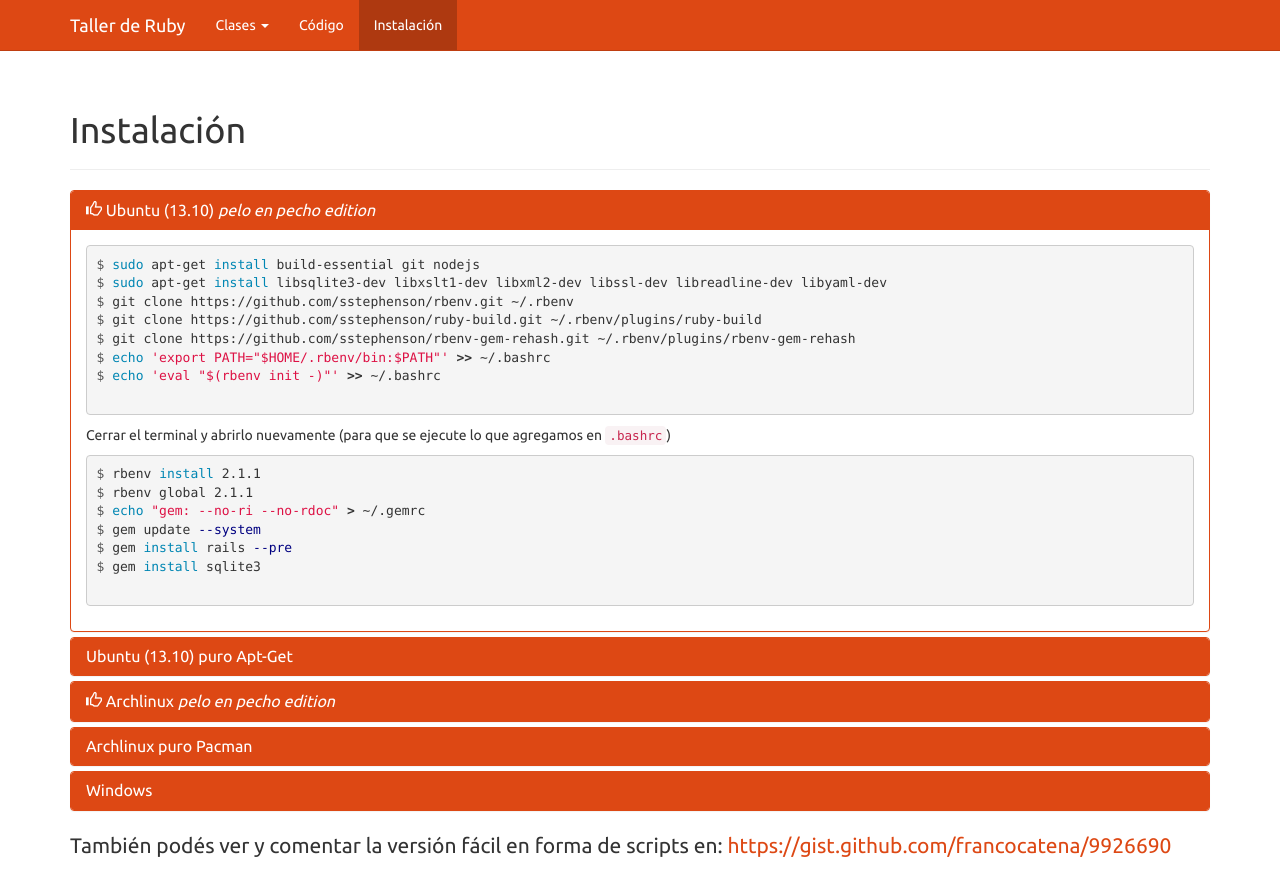
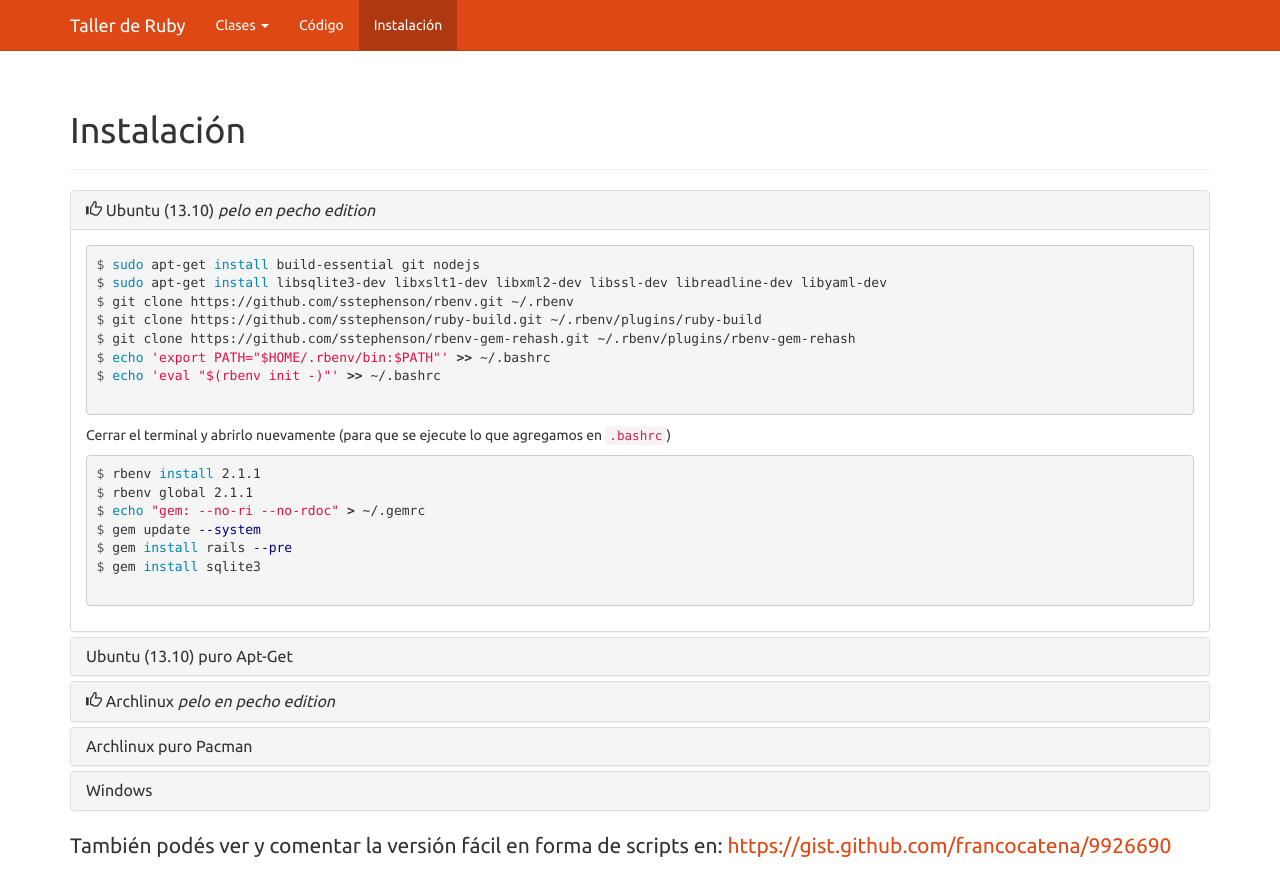
Before and after one commit to francocatena/clases, a Jekyll site: the page built from instalacion/index.html, in a window 1280 px wide. Shown: the top 896 px of the page. Built offline with Jekyll 4.4.1, drawn with Linux system fonts in a browser that asks for light colours; Markdown is read by kramdown in place of the engine named in the settings.

Commit message:
Default panels in installation instructions

```diff
--- a/instalacion/index.html
+++ b/instalacion/index.html
@@ -8,7 +8,7 @@ title: Instalación
 </div>
 
 <div class="panel-group" id="accordion">
-  <div class="panel panel-primary">
+  <div class="panel panel-default">
     <div class="panel-heading">
       <h4 class="panel-title">
         <a data-toggle="collapse" data-parent="#accordion" href="#ubuntu">
@@ -45,7 +45,7 @@ $ gem install sqlite3
       </div>
     </div>
   </div>
-  <div class="panel panel-primary">
+  <div class="panel panel-default">
     <div class="panel-heading">
       <h4 class="panel-title">
         <a data-toggle="collapse" data-parent="#accordion" href="#ubuntu-apt">
@@ -66,7 +66,7 @@ $ sudo gem install sqlite3
       </div>
     </div>
   </div>
-  <div class="panel panel-primary">
+  <div class="panel panel-default">
     <div class="panel-heading">
       <h4 class="panel-title">
         <a data-toggle="collapse" data-parent="#accordion" href="#archlinux">
@@ -103,7 +103,7 @@ $ gem install sqlite3
       </div>
     </div>
   </div>
-  <div class="panel panel-primary">
+  <div class="panel panel-default">
     <div class="panel-heading">
       <h4 class="panel-title">
         <a data-toggle="collapse" data-parent="#accordion" href="#archlinux-pacman">
@@ -124,7 +124,7 @@ $ sudo gem install sqlite3
       </div>
     </div>
   </div>
-  <div class="panel panel-primary">
+  <div class="panel panel-default">
     <div class="panel-heading">
       <h4 class="panel-title">
         <a data-toggle="collapse" data-parent="#accordion" href="#collapseThree">
```
